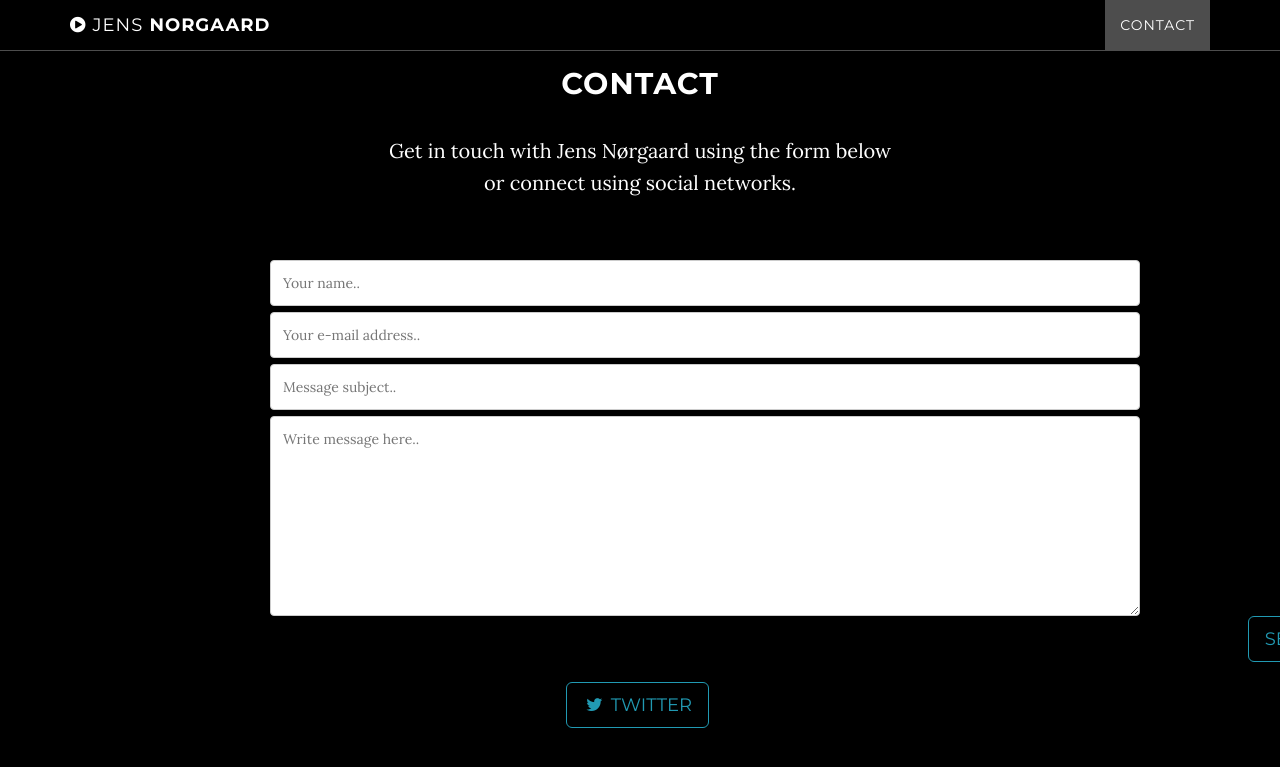
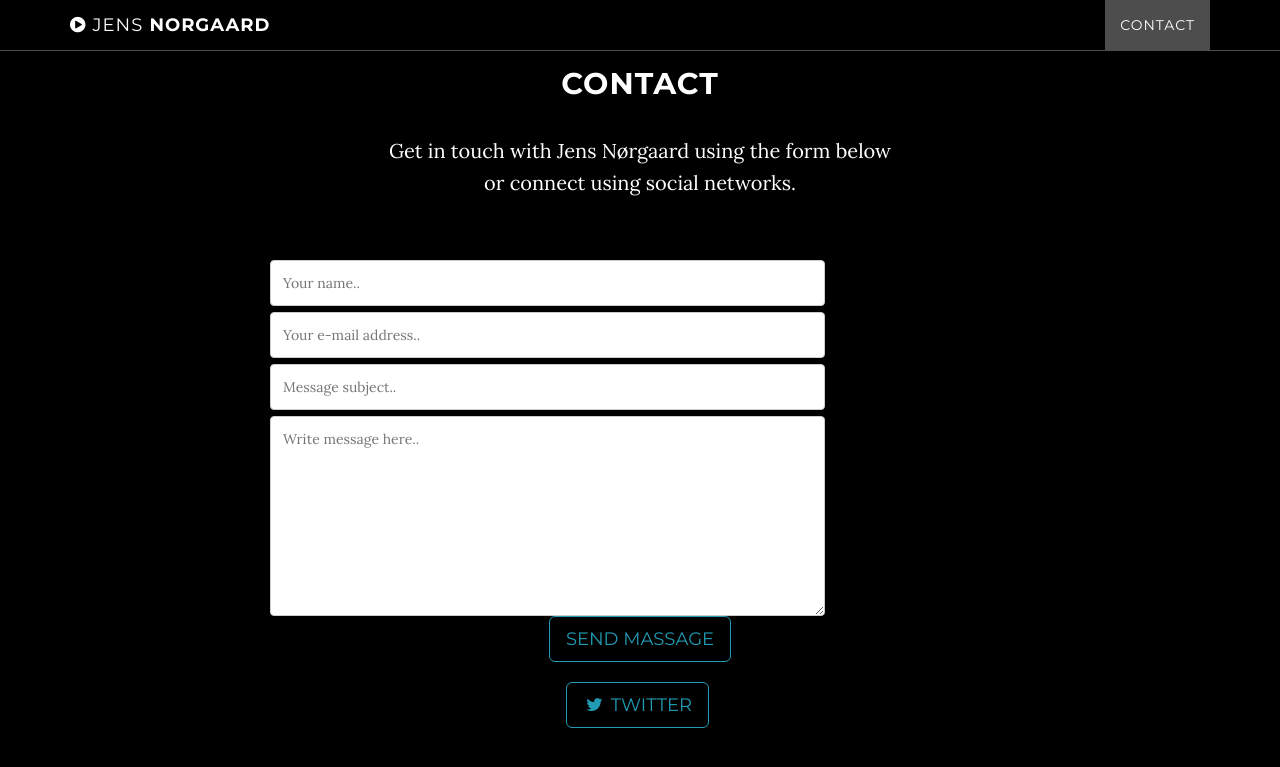
Before and after one commit to norjenweb/noergaard.com, a Jekyll site: the page built from index.html, in a window 1280 px wide and 900 px high, scrolled down 1033 px. Shown: the top 767 px of the window. Built offline with Jekyll 4.4.1, drawn with Linux system fonts in a browser that asks for light colours.

Commit message:
update styles

```diff
--- a/_includes/css/form.css
+++ b/_includes/css/form.css
@@ -24,7 +24,7 @@ label {
 
 input[type=submit] {
     cursor: pointer;
-    float: right;
+ /*!   float: right; */
 }
 /*!
 input[type=submit] {
@@ -45,7 +45,7 @@ input[type=submit]:hover {
 .formcontainer {
     border-radius: 5px;
     padding: 20px;
-    width:1170px
+    width:750px
 }
 
 .col-25 {
```
